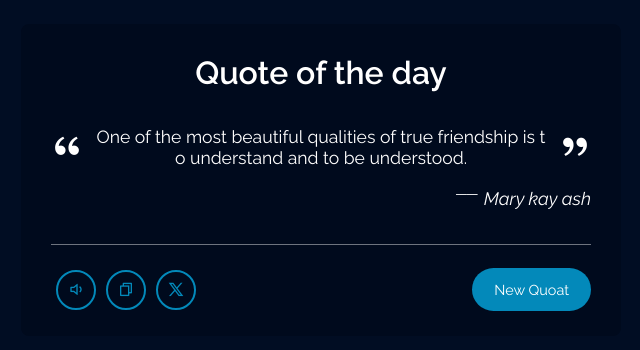
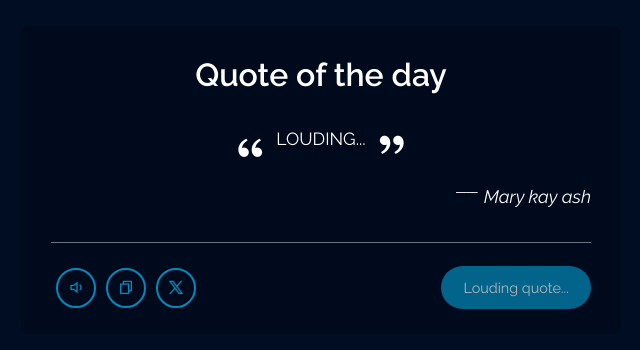
Before and after one commit to codewithandres/-20DayCode-Random-Quote-Generator, a plain HTML site: page index.html in a window 1280 px wide. Shown: the part 220-570 px from the top of the page, without its empty margins (319-959 px from the left). Drawn offline with nearby package versions, Linux system fonts and the light colour scheme; no server answers.

Commit message:
se optimizaron algunas cosas en el HTMl

```diff
--- a/app.js
+++ b/app.js
@@ -35,4 +35,5 @@ twitterBtn.addEventListener('click', () => {
     window.open(twitterUrl, '_blank')
 });
 
+window.addEventListener('load', randomQuote)
 quoteBtn.addEventListener('click', randomQuote);
--- a/index.html
+++ b/index.html
@@ -22,8 +22,7 @@
         <div class="content">
             <div class="quote-area">
                 <i class="ri-double-quotes-l"></i>
-                <p class="quote">One of the most beautiful qualities of true friendship is to understand and to be
-                    understood.</p>
+                <p class="quote">LOUDING...</p>
                 <i class="ri-double-quotes-r"></i>
             </div>
             <div class="autor">
```
